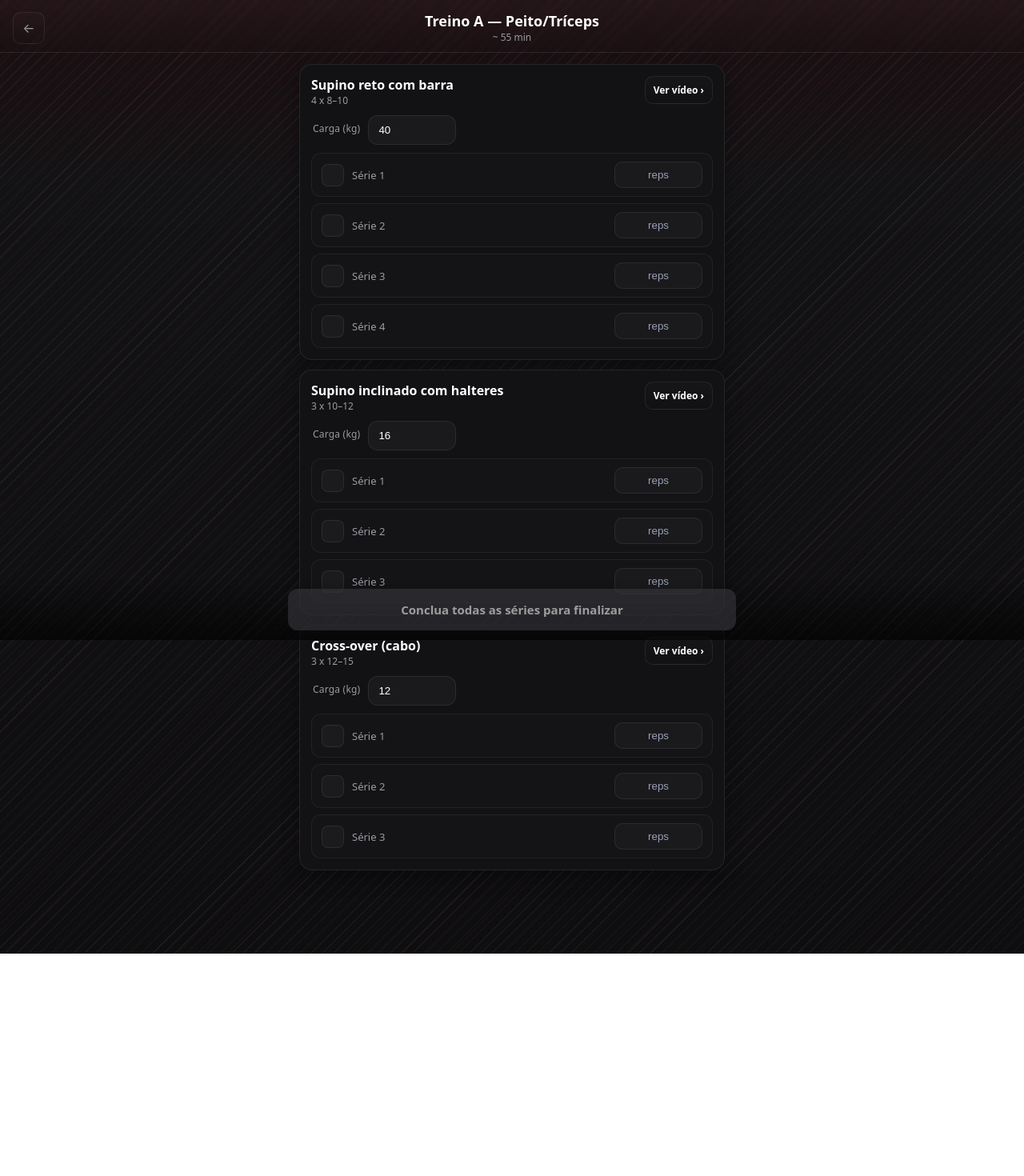
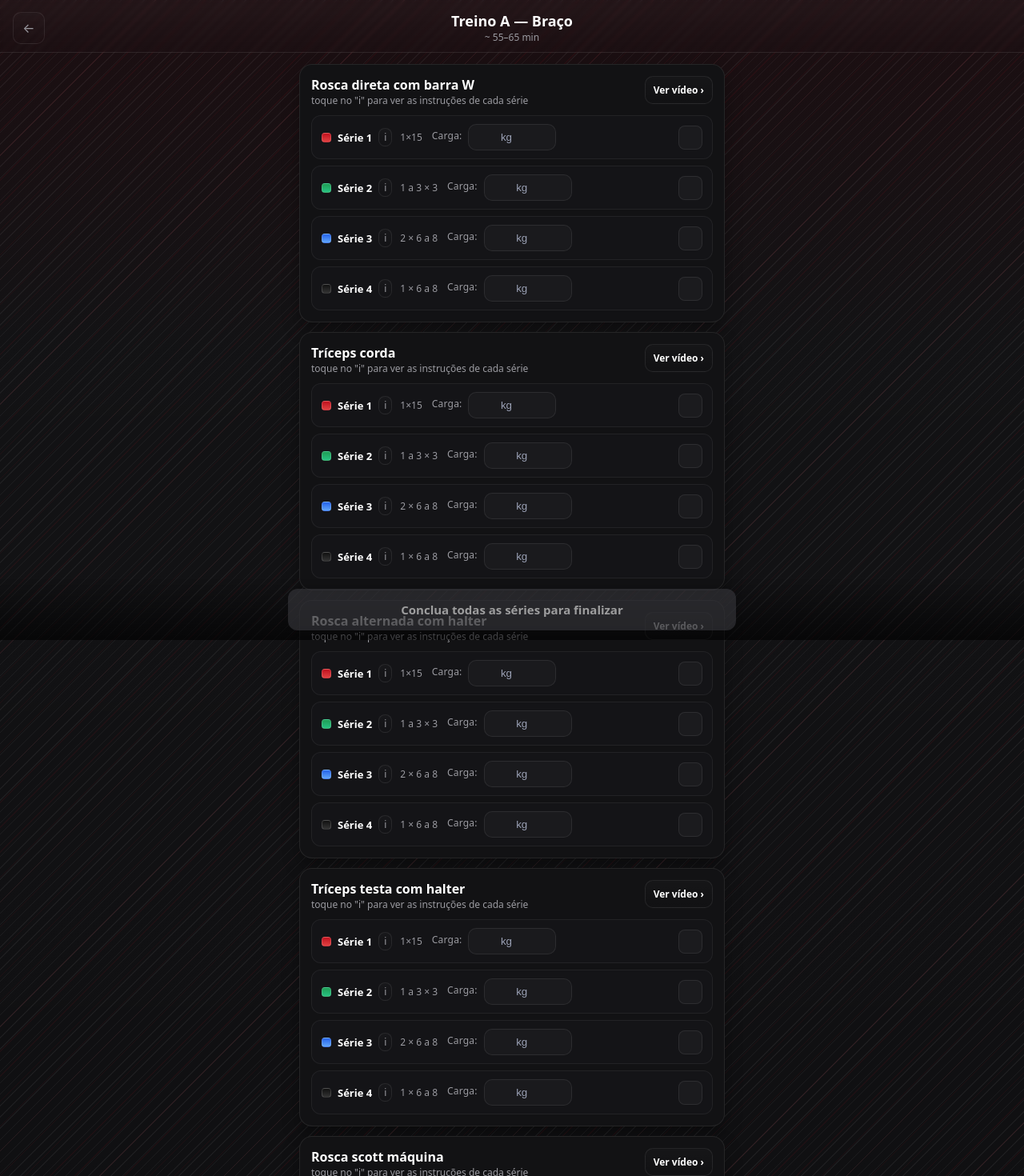
Before and after one commit to marcoalsantana/pr-team-vo, a Next.js app: page /treino/1 in a window 1280 px wide. Shown: the top 1470 px of the page at 80% size. Before the commit the page ends 1192 px from the top, so only its background shows below. Built offline with nearby package versions, Linux system fonts and the light colour scheme; sample sign-in values are in the browser's storage.

Commit message:
feat: novo layout treino/[id] com séries coloridas, infos e vídeos

```diff
--- a/app/treino/[id]/page.js
+++ b/app/treino/[id]/page.js
@@ -23,58 +23,119 @@ const THEME = {
 
 // helpers
 function ymd(d) {
-  const dt = new Date(d); dt.setHours(0,0,0,0);
-  const yy = dt.getFullYear();
-  const mm = String(dt.getMonth() + 1).padStart(2, '0');
-  const dd = String(dt.getDate()).padStart(2, '0');
+  const yy = d.getFullYear();
+  const mm = String(d.getMonth() + 1).padStart(2, '0');
+  const dd = String(d.getDate()).padStart(2, '0');
   return `${yy}-${mm}-${dd}`;
 }
 
-// --- MOCK DE PLANOS
+// ====== Info por tipo de série (cores/legendas) ======
+const SERIES_INFO = {
+  red: {
+    title: 'SÉRIES VERMELHAS (aquecimento)',
+    text:
+      'Faça o número de repetições estipuladas com uma carga na qual você aguentaria fazer mais 10 repetições. DESCANSAR DE 20 a 50 SEGUNDOS NESSAS SÉRIES.',
+    chipBg: 'linear-gradient(180deg,#c1121f,#e04141)',
+  },
+  green: {
+    title: 'SÉRIES VERDES (ajuste de carga)',
+    text:
+      'Faça o número de repetições estipuladas com uma carga na qual você aguentaria fazer mais 5 repetições, apenas para alimentar a força. DESCANSAR 60 a 90 SEGUNDOS NESSAS SÉRIES.',
+    chipBg: 'linear-gradient(180deg,#1f9d55,#27c281)',
+  },
+  blue: {
+    title: 'SÉRIES AZUIS (válidas)',
+    text:
+      'Séries contabilizadas no volume semanal. Faça as repetições até não aguentar mais com movimento perfeito. DESCANSAR DE 90 SEGUNDOS a 2,5 MINUTOS NESSAS SÉRIES.',
+    chipBg: 'linear-gradient(180deg,#2563eb,#60a5fa)',
+  },
+  black: {
+    title: 'SÉRIES PRETAS (falha)',
+    text:
+      'Séries válidas até a falha. Faça as repetições estipuladas sem conseguir realizar mais nenhuma, mesmo com técnica do roubo. DESCANSAR DE 3 a 4 MINUTOS NESSAS SÉRIES.',
+    chipBg: 'linear-gradient(180deg,#111,#333)',
+  },
+};
+
+// ====== Plano do Treino A (Braço) conforme seu exemplo ======
 const PLANS = {
+  // Você pode aproveitar o mesmo formato (4 séries) pros outros IDs depois (b, c, d, e).
   a: {
-    title: 'Treino A — Peito/Tríceps',
-    estTime: '~ 55 min',
+    title: 'Treino A — Braço',
+    estTime: '~ 55–65 min',
     exercises: [
-      { key: 'supreto', name: 'Supino reto com barra',        target: '4 x 8–10',  defaultWeight: 40, video: 'https://www.youtube.com/embed/1lAV0hWvQGE', sets: 4 },
-      { key: 'supincl', name: 'Supino inclinado com halteres', target: '3 x 10–12', defaultWeight: 16, video: 'https://www.youtube.com/embed/hOxo9U6Q9uA', sets: 3 },
-      { key: 'cross',   name: 'Cross-over (cabo)',             target: '3 x 12–15', defaultWeight: 12, video: 'https://www.youtube.com/embed/HiRsm4V6Wsg',  sets: 3 },
+      {
+        key: 'rosca-w',
+        name: 'Rosca direta com barra W',
+        video: 'https://www.youtube.com/shorts/xIBnRKQFSFA',
+        hint: 'toque no "i" para ver as instruções de cada série',
+        sets: [
+          { repsTxt: '1×15', type: 'red' },
+          { repsTxt: '1 a 3 × 3', type: 'green' },
+          { repsTxt: '2 × 6 a 8', type: 'blue' },
+          { repsTxt: '1 × 6 a 8', type: 'black' },
         ],
       },
-  b: {
-    title: 'Treino B — Pernas/Glúteo',
-    estTime: '~ 60 min',
-    exercises: [
-      { key: 'agach',  name: 'Agachamento livre',   target: '4 x 6–8',   defaultWeight: 60,  video: 'https://www.youtube.com/embed/1oed-UmAxFs', sets: 4 },
-      { key: 'leg',    name: 'Leg press',           target: '4 x 10–12', defaultWeight: 120, video: 'https://www.youtube.com/embed/uU5tFGD3qJY',   sets: 4 },
-      { key: 'ext',    name: 'Cadeira extensora',   target: '3 x 12–15', defaultWeight: 25,  video: 'https://www.youtube.com/embed/Y_7aHqXeCfQ',    sets: 3 },
+      {
+        key: 'triceps-corda',
+        name: 'Tríceps corda',
+        video: 'https://www.youtube.com/shorts/gCQCAmOpzx4',
+        hint: 'toque no "i" para ver as instruções de cada série',
+        sets: [
+          { repsTxt: '1×15', type: 'red' },
+          { repsTxt: '1 a 3 × 3', type: 'green' },
+          { repsTxt: '2 × 6 a 8', type: 'blue' },
+          { repsTxt: '1 × 6 a 8', type: 'black' },
         ],
       },
-  c: {
-    title: 'Treino C — Costas/Bíceps',
-    estTime: '~ 55 min',
-    exercises: [
-      { key: 'puxada', name: 'Puxada na frente', target: '4 x 8–10',  defaultWeight: 45, video: 'https://www.youtube.com/embed/CAwf7n6Luuc', sets: 4 },
-      { key: 'remada', name: 'Remada curvada',   target: '3 x 8–10',  defaultWeight: 40, video: 'https://www.youtube.com/embed/vT2GjY_Umpw',  sets: 3 },
-      { key: 'rosca',  name: 'Rosca direta',     target: '3 x 10–12', defaultWeight: 20, video: 'https://www.youtube.com/embed/ykJmrZ5v0Oo',  sets: 3 },
+      {
+        key: 'rosca-alternada',
+        name: 'Rosca alternada com halter',
+        video: 'https://www.youtube.com/shorts/3-uSpk4Opmo',
+        hint: 'toque no "i" para ver as instruções de cada série',
+        sets: [
+          { repsTxt: '1×15', type: 'red' },
+          { repsTxt: '1 a 3 × 3', type: 'green' },
+          { repsTxt: '2 × 6 a 8', type: 'blue' },
+          { repsTxt: '1 × 6 a 8', type: 'black' },
         ],
       },
-  d: {
-    title: 'Treino D — Ombros/Core',
-    estTime: '~ 50 min',
-    exercises: [
-      { key: 'devmil', name: 'Desenvolvimento militar', target: '4 x 8–10',  defaultWeight: 30, video: 'https://www.youtube.com/embed/qEwKCR5JCog', sets: 4 },
-      { key: 'elevl',  name: 'Elevação lateral',        target: '3 x 12–15', defaultWeight: 8,  video: 'https://www.youtube.com/embed/3VcKaXpzqRo', sets: 3 },
-      { key: 'pranch', name: 'Prancha',                 target: '3 x 30–45s', defaultWeight: 0,  video: 'https://www.youtube.com/embed/pSHjTRCQxIw', sets: 3 },
+      {
+        key: 'triceps-testa',
+        name: 'Tríceps testa com halter',
+        video: 'https://www.youtube.com/shorts/13DBZJgUahs',
+        hint: 'toque no "i" para ver as instruções de cada série',
+        sets: [
+          { repsTxt: '1×15', type: 'red' },
+          { repsTxt: '1 a 3 × 3', type: 'green' },
+          { repsTxt: '2 × 6 a 8', type: 'blue' },
+          { repsTxt: '1 × 6 a 8', type: 'black' },
         ],
       },
-  e: {
-    title: 'Treino E — Full Body',
-    estTime: '~ 50 min',
-    exercises: [
-      { key: 'agach',  name: 'Agachamento',       target: '3 x 8–10',  defaultWeight: 50, video: 'https://www.youtube.com/embed/1oed-UmAxFs', sets: 3 },
-      { key: 'supino', name: 'Supino reto',       target: '3 x 8–10',  defaultWeight: 40, video: 'https://www.youtube.com/embed/1lAV0hWvQGE', sets: 3 },
-      { key: 'puxada', name: 'Puxada na frente',  target: '3 x 10–12', defaultWeight: 40, video: 'https://www.youtube.com/embed/CAwf7n6Luuc', sets: 3 },
+      {
+        key: 'rosca-scott',
+        name: 'Rosca scott máquina',
+        video: 'https://www.youtube.com/shorts/BQi7Ig3jqeE',
+        hint: 'toque no "i" para ver as instruções de cada série',
+        sets: [
+          { repsTxt: '1×15', type: 'red' },
+          { repsTxt: '1 a 3 × 3', type: 'green' },
+          { repsTxt: '2 × 6 a 8', type: 'blue' },
+          { repsTxt: '1 × 6 a 8', type: 'black' },
+        ],
+      },
+      {
+        key: 'triceps-frances',
+        name: 'Tríceps francês com halter',
+        video: 'https://www.youtube.com/shorts/GxT4z4watF4',
+        hint: 'toque no "i" para ver as instruções de cada série',
+        sets: [
+          { repsTxt: '1×15', type: 'red' },
+          { repsTxt: '1 a 3 × 3', type: 'green' },
+          { repsTxt: '2 × 6 a 8', type: 'blue' },
+          { repsTxt: '1 × 6 a 8', type: 'black' },
+        ],
+      },
     ],
   },
 };
@@ -114,7 +175,7 @@ function VideoModal({ open, onClose, title, videoUrl }) {
             src={videoUrl}
             title={title}
             frameBorder="0"
-            allow="accelerometer; autoplay; clipboard-write; encrypted-media; gyroscope; picture-in-picture"
+            allow="accelerometer; autoplay; clipboard-write; encrypted-media; gyroscope; picture-in-picture; web-share"
             allowFullScreen
           />
         </div>
@@ -123,25 +184,61 @@ function VideoModal({ open, onClose, title, videoUrl }) {
   );
 }
 
+function InfoModal({ open, onClose, infoKey }) {
+  if (!open || !infoKey) return null;
+  const info = SERIES_INFO[infoKey];
+  if (!info) return null;
+  return (
+    <div
+      onClick={onClose}
+      style={{
+        position: 'fixed', inset: 0, zIndex: 1000,
+        background: 'rgba(0,0,0,.55)', backdropFilter: 'blur(3px)',
+        display: 'flex', alignItems: 'center', justifyContent: 'center', padding: 16,
+      }}
+    >
+      <div
+        onClick={(e)=>e.stopPropagation()}
+        style={{
+          width:'94%', maxWidth:420, background:THEME.surface, color:THEME.text,
+          border:`1px solid ${THEME.stroke}`, borderRadius:16, padding:14, boxShadow:THEME.shadow
+        }}
+      >
+        <div style={{ display:'flex', justifyContent:'space-between', alignItems:'center', marginBottom:8 }}>
+          <div style={{ fontWeight:900, display:'flex', alignItems:'center', gap:8 }}>
+            <span style={{
+              width:14, height:14, borderRadius:4, display:'inline-block',
+              background: info.chipBg, border:'1px solid rgba(255,255,255,.15)'
+            }}/>
+            {info.title}
+          </div>
+          <button onClick={onClose} style={{ color:THEME.textMute, fontSize:22, background:'none', border:'none', cursor:'pointer' }}>×</button>
+        </div>
+        <div style={{ fontSize:13, color:THEME.textMute, lineHeight:1.5 }}>
+          {info.text}
+        </div>
+      </div>
+    </div>
+  );
+}
+
 export default function WorkoutRunPage() {
   const router = useRouter();
-  const { id: rawId } = useParams(); // a, b, c, d, e
-  const id = String(rawId || 'a').toLowerCase();
+  const { id } = useParams(); // a, b, c, d, e
   const plan = PLANS[id] || PLANS.a;
 
+  // progresso agora é por série: progress[exKey].sets[i] = { done:boolean, weight:number }
   const storageKey = useMemo(() => `workout-progress-${id}`, [id]);
   const [progress, setProgress] = useState({});
   const [videoOpen, setVideoOpen] = useState(null);
+  const [infoOpen, setInfoOpen] = useState(null); // 'red' | 'green' | 'blue' | 'black'
 
   // carrega progresso salvo
   useEffect(() => {
     try {
       const raw = localStorage.getItem(storageKey);
       if (raw) setProgress(JSON.parse(raw));
-      else setProgress({});
-    } catch {
-      setProgress({});
-    }
+    } catch {}
   }, [storageKey]);
 
   // salva a cada mudança
@@ -151,23 +248,28 @@ export default function WorkoutRunPage() {
     } catch {}
   }, [progress, storageKey]);
 
-  // init helpers
-  const initExercise = (ex) => {
-    if (progress[ex.key]) return;
-    setProgress((p) => ({
-      ...p,
-      [ex.key]: {
-        weight: ex.defaultWeight ?? 0,
-        sets: Array.from({ length: ex.sets }).map(() => ({ done: false, reps: '' })),
-      },
-    }));
+  // init para exercício
+  const ensureExercise = (exKey, setsLen) => {
+    setProgress((p) => {
+      if (p[exKey]?.sets?.length === setsLen) return p;
+      const sets = Array.from({ length: setsLen }).map((_, i) => {
+        const prev = p[exKey]?.sets?.[i];
+        return prev ?? { done: false, weight: '' };
+      });
+      return { ...p, [exKey]: { sets } };
+    });
   };
-  const setWeight = (exKey, value) => {
-    setProgress((p) => ({
-      ...p,
-      [exKey]: { ...(p[exKey] || {}), weight: value },
-    }));
+
+  // set peso por série
+  const setWeight = (exKey, idx, value) => {
+    setProgress((p) => {
+      const ex = p[exKey]; if (!ex) return p;
+      const sets = ex.sets.map((s, i) => i === idx ? { ...s, weight: value } : s);
+      return { ...p, [exKey]: { ...ex, sets } };
+    });
   };
+
+  // toggle série
   const toggleSet = (exKey, idx) => {
     setProgress((p) => {
       const ex = p[exKey]; if (!ex) return p;
@@ -175,18 +277,12 @@ export default function WorkoutRunPage() {
       return { ...p, [exKey]: { ...ex, sets } };
     });
   };
-  const setReps = (exKey, idx, reps) => {
-    setProgress((p) => {
-      const ex = p[exKey]; if (!ex) return p;
-      const sets = ex.sets.map((s, i) => i === idx ? { ...s, reps } : s);
-      return { ...p, [exKey]: { ...ex, sets } };
-    });
-  };
 
+  // tudo concluído?
   const allDone = useMemo(() => {
     return plan.exercises.every((ex) => {
       const st = progress[ex.key];
-      return st && st.sets && st.sets.length === ex.sets && st.sets.every((s) => s.done);
+      return st && st.sets && st.sets.length === ex.sets.length && st.sets.every((s) => s.done);
     });
   }, [plan.exercises, progress]);
 
@@ -238,7 +334,10 @@ export default function WorkoutRunPage() {
       {/* Conteúdo */}
       <main style={{ padding: '14px 14px 80px', maxWidth: 560, margin: '0 auto', display: 'grid', gap: 12 }}>
         {plan.exercises.map((ex) => {
+          // garante estrutura no primeiro render/interação
+          useEffect(() => { ensureExercise(ex.key, ex.sets.length); }, []); // eslint-disable-line
           const st = progress[ex.key];
+
           return (
             <section
               key={ex.key}
@@ -251,13 +350,11 @@ export default function WorkoutRunPage() {
                 display: 'grid',
                 gap: 10,
               }}
-              onMouseEnter={() => initExercise(ex)}
-              onTouchStart={() => initExercise(ex)}
             >
               <div style={{ display: 'flex', justifyContent: 'space-between', gap: 10 }}>
                 <div>
                   <div style={{ fontSize: 16, fontWeight: 900 }}>{ex.name}</div>
-                  <div style={{ fontSize: 12, color: THEME.textMute }}>{ex.target}</div>
+                  <div style={{ fontSize: 12, color: THEME.textMute }}>{ex.hint}</div>
                 </div>
                 <button
                   onClick={() => setVideoOpen(ex.key)}
@@ -273,32 +370,19 @@ export default function WorkoutRunPage() {
                 </button>
               </div>
 
-              {/* Ajuste de carga */}
-              <div style={{ display: 'flex', gap: 8, alignItems: 'center' }}>
-                <label style={{ fontSize: 12, color: THEME.textMute }}>Carga (kg)</label>
-                <input
-                  type="number"
-                  value={st?.weight ?? ex.defaultWeight ?? 0}
-                  onChange={(e) => setWeight(ex.key, Number(e.target.value || 0))}
-                  style={{
-                    width: 110, padding: '10px 12px', borderRadius: 12,
-                    background: '#1a1a1d', color: THEME.text,
-                    border: `1px solid ${THEME.stroke}`,
-                  }}
-                />
-              </div>
-
               {/* Séries */}
               <div style={{ display: 'grid', gap: 8 }}>
-                {Array.from({ length: ex.sets }).map((_, i) => {
+                {ex.sets.map((s, i) => {
                   const done = st?.sets?.[i]?.done || false;
-                  const reps = st?.sets?.[i]?.reps ?? '';
+                  const weight = st?.sets?.[i]?.weight ?? '';
+                  const colorInfo = SERIES_INFO[s.type];
+
                   return (
                     <div
                       key={i}
                       style={{
                         display: 'grid',
-                        gridTemplateColumns: 'auto 1fr 110px',
+                        gridTemplateColumns: 'auto auto 1fr auto',
                         alignItems: 'center',
                         gap: 10,
                         padding: '10px 12px',
@@ -307,34 +391,69 @@ export default function WorkoutRunPage() {
                         background: '#141417',
                       }}
                     >
+                      {/* [Série N ⓘ] */}
+                      <div style={{ display:'flex', alignItems:'center', gap:8 }}>
+                        <span style={{
+                          width: 12, height: 12, borderRadius: 4,
+                          background: colorInfo?.chipBg || '#333',
+                          border: '1px solid rgba(255,255,255,.15)'
+                        }}/>
+                        <div style={{ fontSize: 13, fontWeight: 800 }}>Série {i + 1}</div>
+                        <button
+                          onClick={() => setInfoOpen(s.type)}
+                          title="Instruções da série"
+                          style={{
+                            border: `1px solid ${THEME.stroke}`,
+                            borderRadius: 8,
+                            padding: '2px 6px',
+                            background: 'linear-gradient(180deg, rgba(255,255,255,.02), rgba(0,0,0,0))',
+                            color: THEME.textMute,
+                            fontSize: 12,
+                          }}
+                        >
+                          i
+                        </button>
+                      </div>
+
+                      {/* [REPS FIXAS] */}
+                      <div style={{ fontSize: 12, color: THEME.textMute }}>
+                        {s.repsTxt}
+                      </div>
+
+                      {/* [Carga: ___kg] */}
+                      <div style={{ display:'flex', alignItems:'center', gap:6, justifySelf:'stretch' }}>
+                        <label style={{ fontSize: 12, color: THEME.textMute }}>Carga:</label>
+                        <input
+                          type="number"
+                          inputMode="numeric"
+                          placeholder="kg"
+                          value={weight}
+                          onChange={(e) => setWeight(ex.key, i, e.target.value)}
+                          style={{
+                            width: '100%', maxWidth: 110,
+                            padding: '8px 10px', borderRadius: 10,
+                            background: '#1a1a1d', color: THEME.text,
+                            border: `1px solid ${THEME.stroke}`,
+                            textAlign: 'center',
+                          }}
+                        />
+                      </div>
+
+                      {/* [✓] */}
                       <button
                         onClick={() => toggleSet(ex.key, i)}
                         aria-pressed={done}
+                        title={done ? 'Desmarcar série' : 'Marcar série'}
                         style={{
-                          width: 28, height: 28, borderRadius: 8,
+                          width: 30, height: 30, borderRadius: 8,
                           border: `1px solid ${THEME.stroke}`,
                           background: done ? `linear-gradient(180deg, ${THEME.red}, ${THEME.red2})` : '#1b1b1e',
                           color: '#fff', fontWeight: 900,
                           display: 'grid', placeItems: 'center',
                         }}
-                        title={done ? 'Desmarcar série' : 'Marcar série'}
                       >
                         {done ? '✓' : ''}
                       </button>
-                      <div style={{ fontSize: 13, color: done ? THEME.text : THEME.textMute }}>
-                        Série {i + 1}
-                      </div>
-                      <input
-                        placeholder="reps"
-                        value={reps}
-                        onChange={(e) => setReps(ex.key, i, e.target.value)}
-                        style={{
-                          width: '100%', padding: '8px 10px', borderRadius: 10,
-                          background: '#1a1a1d', color: THEME.text,
-                          border: `1px solid ${THEME.stroke}`,
-                          textAlign: 'center',
-                        }}
-                      />
                     </div>
                   );
                 })}
@@ -356,17 +475,14 @@ export default function WorkoutRunPage() {
         <button
           disabled={!allDone}
           onClick={() => {
-            // 1) grava conclusão do treino do dia
             try {
               const dateKey = ymd(new Date());
               const raw = localStorage.getItem('completedWorkouts');
               const map = raw ? JSON.parse(raw) : {};
-              map[dateKey] = (id || 'a').toUpperCase(); // 'A' | 'B' | ...
+              map[dateKey] = (id || 'a').toUpperCase(); // salva A/B/C/D/E
               localStorage.setItem('completedWorkouts', JSON.stringify(map));
             } catch {}
-
-            // 2) volta pro /treino (a página lê de novo o storage)
-            router.replace('/treino');
+            router.replace('/treino'); // volta pra página que mostra a semana e já puxa o check
           }}
           style={{
             width: '100%', maxWidth: 560,
@@ -388,13 +504,18 @@ export default function WorkoutRunPage() {
         </button>
       </div>
 
-      {/* Modal de vídeo */}
       <VideoModal
         open={!!videoOpen}
         onClose={() => setVideoOpen(null)}
         title={plan.exercises.find(e => e.key === videoOpen)?.name || 'Vídeo'}
         videoUrl={(plan.exercises.find(e => e.key === videoOpen)?.video) || ''}
       />
+
+      <InfoModal
+        open={!!infoOpen}
+        onClose={() => setInfoOpen(null)}
+        infoKey={infoOpen}
+      />
     </div>
   );
 }
```
Lines whose indentation alone changed are shown as unchanged.
